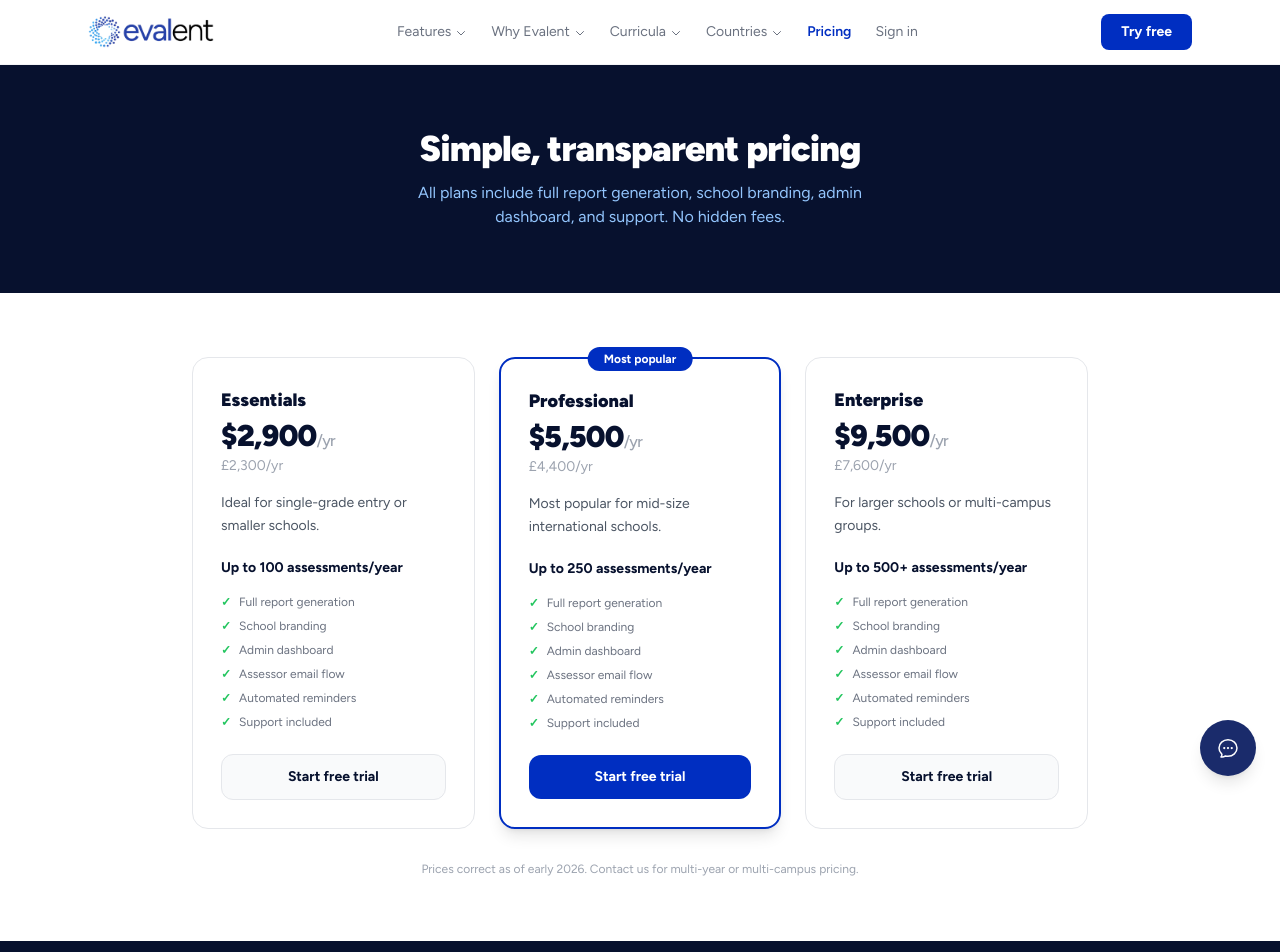
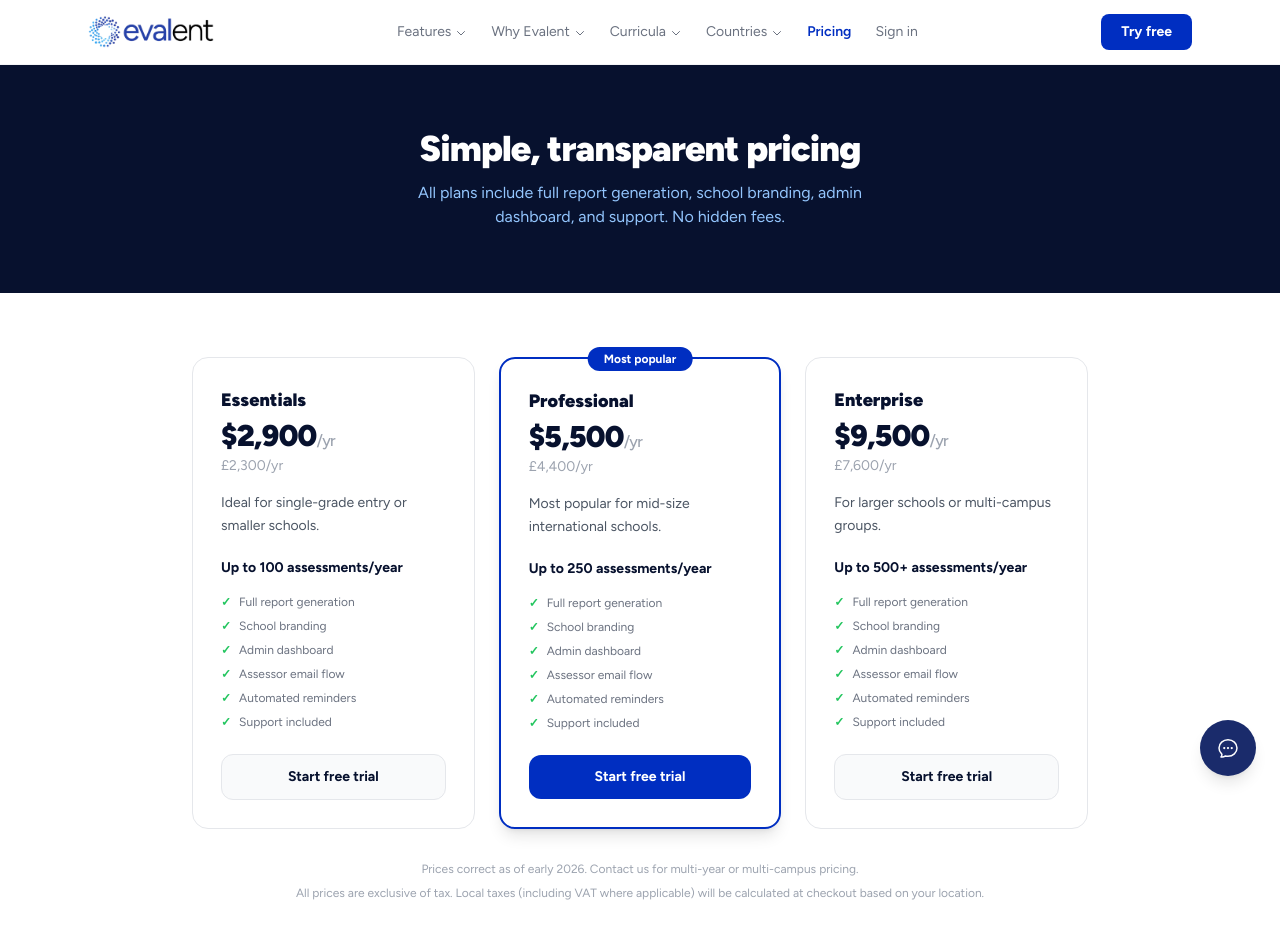
Before and after one commit to wigsbury-ui/evalent-marketing, a Next.js app: page /pricing in a window 1280 px wide. Shown: the top 952 px of the page. Built offline with nearby package versions, Linux system fonts and the light colour scheme.

Commit message:
feat: add VAT notice to pricing page

```diff
--- a/src/app/pricing/page.tsx
+++ b/src/app/pricing/page.tsx
@@ -37,6 +37,7 @@ export default function Pricing() {
           ))}
         </div>
         <p className="text-center text-xs text-gray-400 mt-8">Prices correct as of early 2026. Contact us for multi-year or multi-campus pricing.</p>
+        <p className="text-center text-xs text-gray-400 mt-2">All prices are exclusive of tax. Local taxes (including VAT where applicable) will be calculated at checkout based on your location.</p>
       </section>
       <Footer />
     </div>
```
